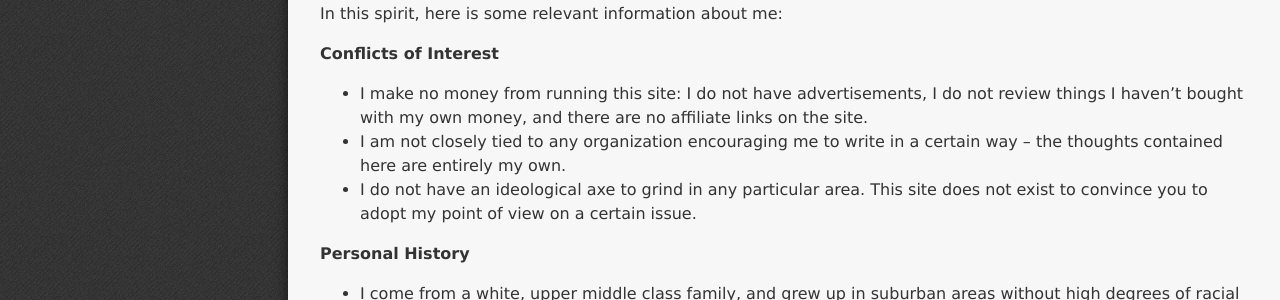
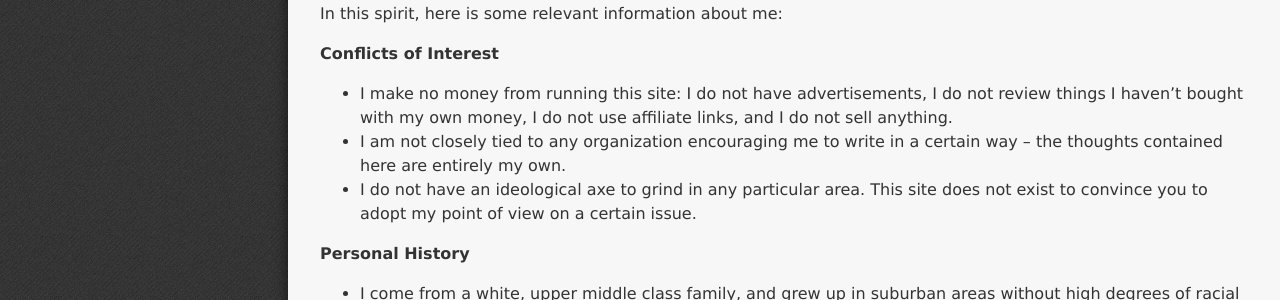
Before and after one commit to StevenTammen/StevenTammen.github.io, a Jekyll site: the page built from pages/about.md, in a window 1280 px wide. Shown: the part 562-862 px from the top of the page. Built offline with Jekyll 4.4.1, drawn with Linux system fonts in a browser that asks for light colours.

Commit message:
Update about.md

```diff
--- a/pages/about.md
+++ b/pages/about.md
@@ -24,7 +24,7 @@ In this spirit, here is some relevant information about me:
 
 **Conflicts of Interest**
 
-- I make no money from running this site: I do not have advertisements, I do not review things I haven't bought with my own money, and there are no affiliate links on the site.
+- I make no money from running this site: I do not have advertisements, I do not review things I haven't bought with my own money, I do not use affiliate links, and I do not sell anything.
 - I am not closely tied to any organization encouraging me to write in a certain way -- the thoughts contained here are entirely my own.
 - I do not have an ideological axe to grind in any particular area. This site does not exist to convince you to adopt my point of view on a certain issue.
 
```
